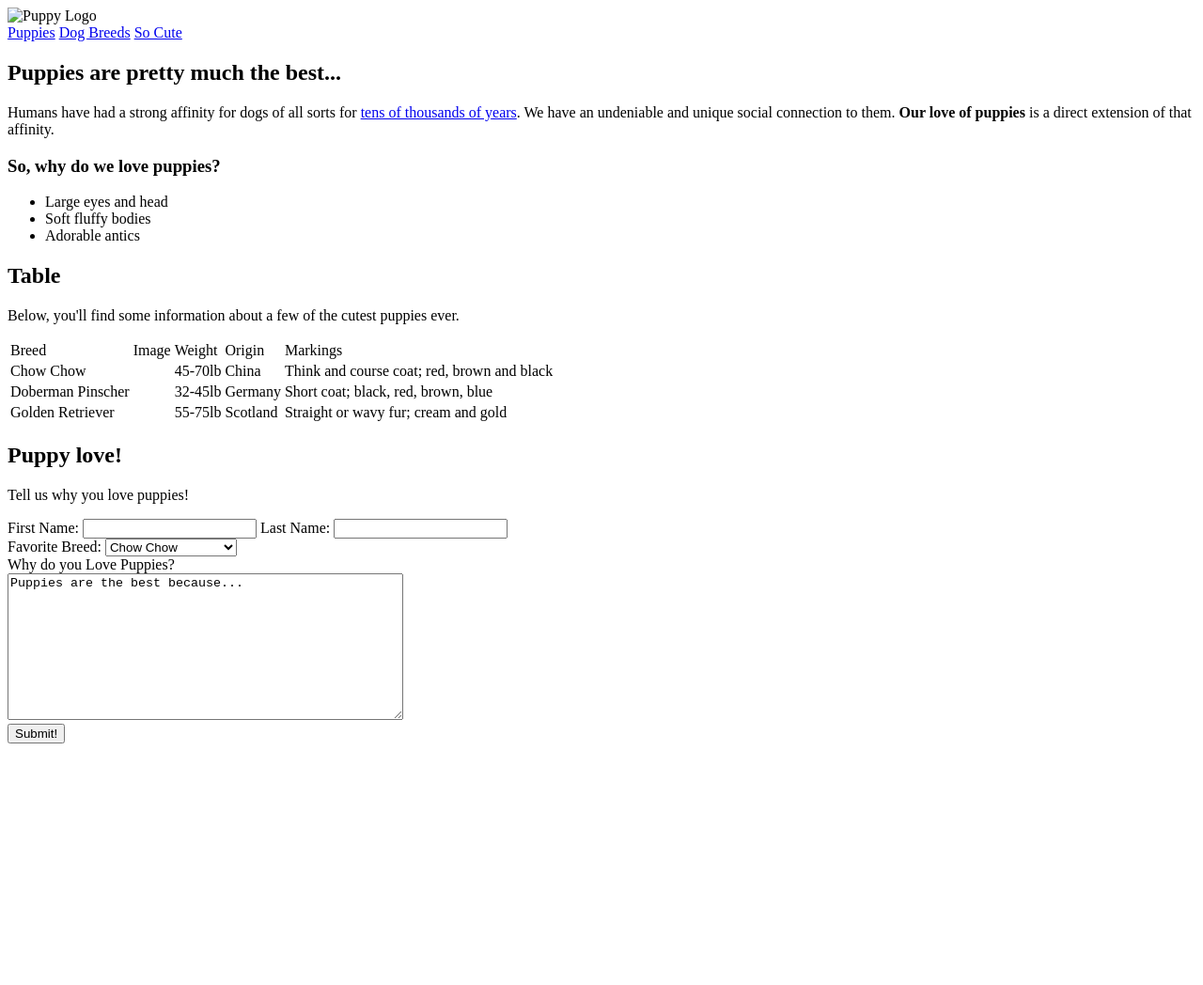
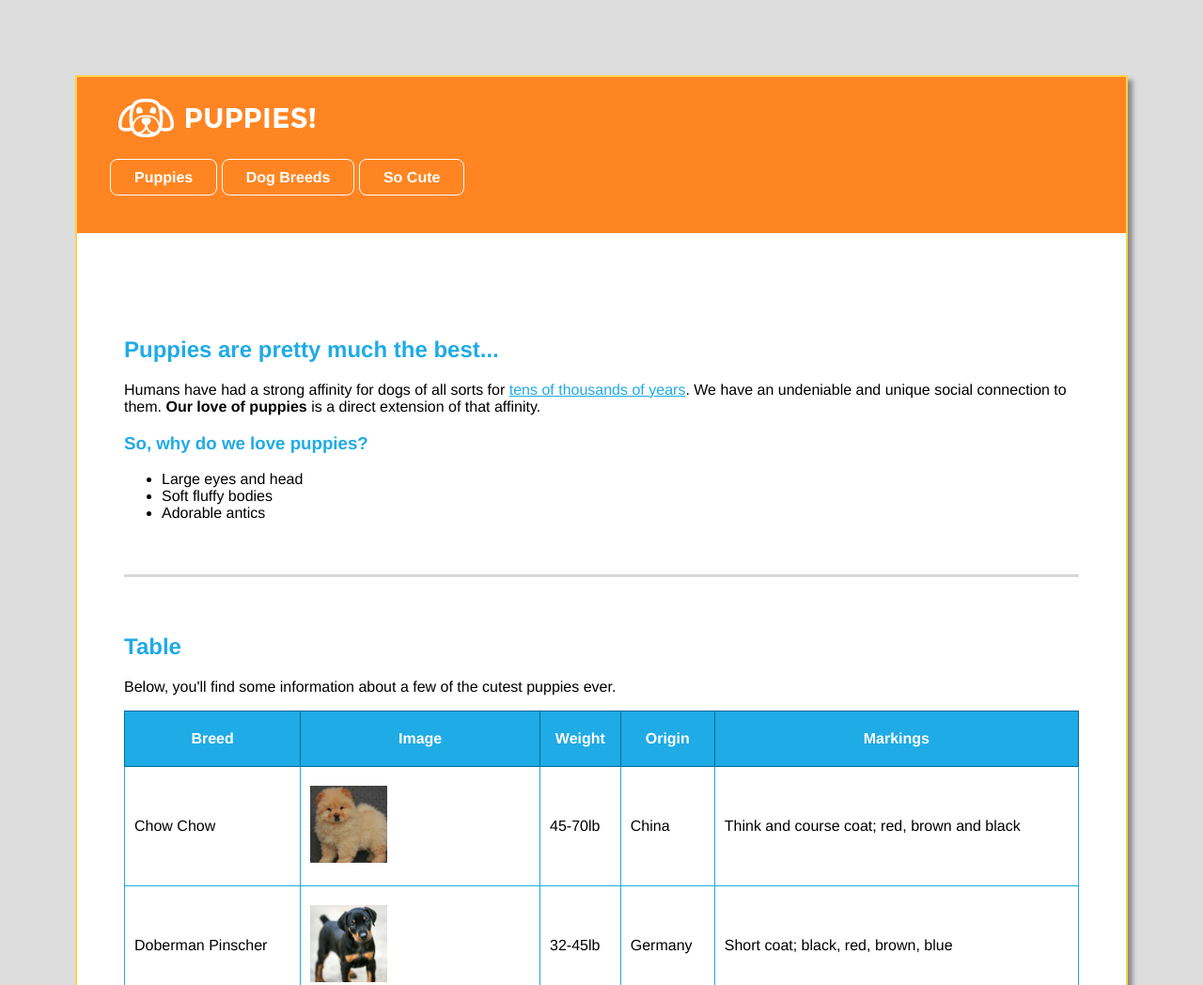
Before and after one commit to sethcarrino/puppy-love, a plain HTML site: page index.html in a window 1280 px wide. Shown: the top 1048 px of the page at 94% size. Before the commit the page ends 800 px from the top, so only its background shows below. Drawn offline with Linux system fonts and the light colour scheme.

Commit message:
edited index.html and style.css files

```diff
--- a/index.html
+++ b/index.html
@@ -11,7 +11,7 @@
         <div>
             <header id="site_header">
 
-                <a id="logo"><img src="img/logo.png" alt="Puppy Logo"></a>
+                <a id="logo"><img src="images/logo.png" alt="Puppy Logo"></a>
 
                 <nav class="main_navigation">
                     <a href="#">Puppies</a>
@@ -22,7 +22,7 @@
 
             <div id="page_content">
 
-                <section>
+                <section class="puppies">
                     <h2>Puppies are pretty much the best...</h2>
 
                     <p>Humans have had a strong affinity for dogs of all sorts for <a href="#">tens of thousands of years</a>. We have an undeniable and unique social connection to them. <strong>Our love of puppies</strong> is a direct extension of that affinity.</p>
@@ -36,7 +36,7 @@
                     </ul>
                 </section>
 
-                <section>
+                <section class="table_section">
                     <h2>Table</h2>
 
                     <p>Below, you'll find some information about a few of the cutest puppies ever.</p>
@@ -44,31 +44,31 @@
                     <table>
                         <thead>
                             <tr>
-                                <td>Breed</td>
-                                <td>Image</td>
-                                <td>Weight</td>
-                                <td>Origin</td>
-                                <td>Markings</td>
+                                <th>Breed</td>
+                                <th>Image</td>
+                                <th>Weight</td>
+                                <th>Origin</td>
+                                <th>Markings</td>
                             </tr>
                         </thead>
                         <tbody>
                             <tr>
                                 <td>Chow Chow</td>
-                                <td><img src="img/puppy__12.jpg" alt=""></td>
+                                <td><img src="images/puppy__12.jpg" alt=""></td>
                                 <td>45-70lb</td>
                                 <td>China</td>
                                 <td>Think and course coat; red, brown and black</td>
                             </tr>
                             <tr>
                                 <td>Doberman Pinscher</td>
-                                <td><img src="img/puppy__13.jpg" alt=""></td>
+                                <td><img src="images/puppy__13.jpg" alt=""></td>
                                 <td>32-45lb</td>
                                 <td>Germany</td>
                                 <td>Short coat; black, red, brown, blue</td>
                             </tr>
                             <tr>
                                 <td>Golden Retriever</td>
-                                <td><img src="img/puppy__11.jpg" alt=""></td>
+                                <td><img src="images/puppy__11.jpg" alt=""></td>
                                 <td>55-75lb</td>
                                 <td>Scotland</td>
                                 <td>Straight or wavy fur; cream and gold</td>
@@ -78,7 +78,7 @@
 
                 </section>
 
-                <section>
+                <section class="puppy_love">
                     <h2>Puppy love!</h2>
 
                     <p>Tell us why you love puppies!</p>
@@ -99,14 +99,14 @@
                                 <option value="new_york">Golden Retriever</option>
                             </select>
                         </div>
-                        <div>
+                        <div class="bio_container">
                             <label for="bio">Why do you Love Puppies?</label>
                             <br>
                             <textarea name="bio" id="bio" cols="50" rows="10">Puppies are the best because...</textarea>
                         </div>
 
                         <div class="submit_container">
-                            <input type="submit" id="submit_button" value="Submit!">
+                            <input type="submit" id="submit_button" value="SUBMIT!">
                         </div>
                     </form>
 
--- a/style.css
+++ b/style.css
@@ -12,3 +12,149 @@ colors:
     blue - #1fabe5
     dark blue - #046c97
 */
+
+/* main */
+html{
+  background-color: #dddddd;
+}
+
+body{
+  font-family: Helvetica, Arial, sans-serif;
+  margin: 80px;
+  background-color: white;
+  border: 2px solid #ffd24a;
+  box-shadow: 5px 5px 5px #888888;
+}
+
+h2{
+  color: #1fabe5;
+}
+
+h3{
+  color: #1fabe5;
+}
+
+a{
+  color: #1fabe5;
+}
+
+/* header */
+
+header{
+  padding: 20px 35px 20px 35px;
+}
+
+
+#site_header{
+  background-color: #ff8523
+}
+
+/* navigation */
+
+.main_navigation{
+  padding-top: 25px;
+  padding-bottom: 30px;
+}
+
+.main_navigation a{
+  border-radius: 8px;
+  border: 1px solid #ffffff;
+  text-decoration: none;
+  font-weight: bold;
+  color: white;
+  padding: 10px 25px 10px 25px;
+}
+
+/* page content */
+
+.puppies{
+  padding-top: 40px;
+  padding-bottom: 40px;
+}
+
+.puppy_love{
+  padding-top: 40px;
+  padding-bottom: 40px;
+  border-bottom: 3px solid #d9d9d9;
+}
+
+#page_content{
+  margin: 50px;
+}
+
+/* table */
+
+table{
+  width: 100%;
+  border-collapse: collapse;
+}
+
+.table_section{
+  border-top: 3px solid #d9d9d9;
+  border-bottom: 3px solid #d9d9d9;
+  padding-top: 40px;
+  padding-bottom: 40px;
+}
+
+thead{
+  background-color: #1fabe5;
+  color: white;
+}
+
+table, td {
+    border: 1px solid #1fabe5;
+}
+
+td{
+  padding: 20px 10px 20px 10px;
+}
+
+th{
+  border: 1px solid #046c97;
+  padding: 20px 10px 20px 10px;
+}
+
+table img{
+  max-width: 35%;
+  height: auto;
+}
+
+/* form */
+
+form{
+  border-radius: 12px;
+  background-color: #d9d9d9;
+
+}
+
+.name{
+  border-radius: 12px;
+  background-color: #ff8523;
+  padding: 25px 50px 25px 50px;
+  margin: 10px 20px 30px 20px;
+  color: white;
+}
+
+.city_container{
+  margin: 10px 20px 30px 20px;
+}
+
+.bio_container{
+  margin: 10px 20px 30px 20px;
+}
+
+.submit_container{
+  margin: 10px 20px 30px 20px;
+  padding-bottom: 20px;
+}
+
+#submit_button{
+  background-color: #1fabe5;
+  color: white;
+  padding: 15px 25px 15px 25px;
+  border: none;
+  border-radius: 10px;
+  text-align: center;
+  font-size: 15px;
+  text-transform: capitalize;
+}
```
